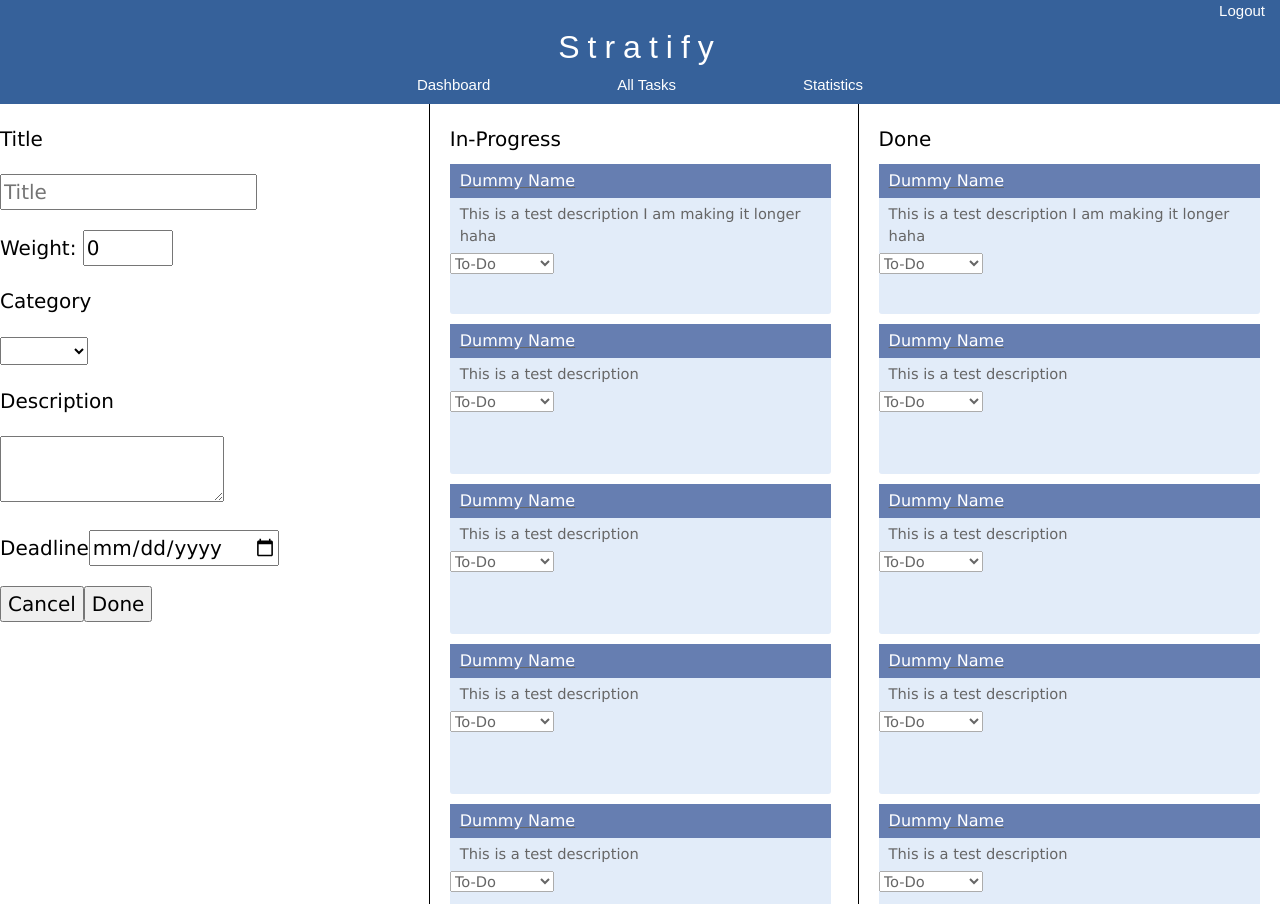
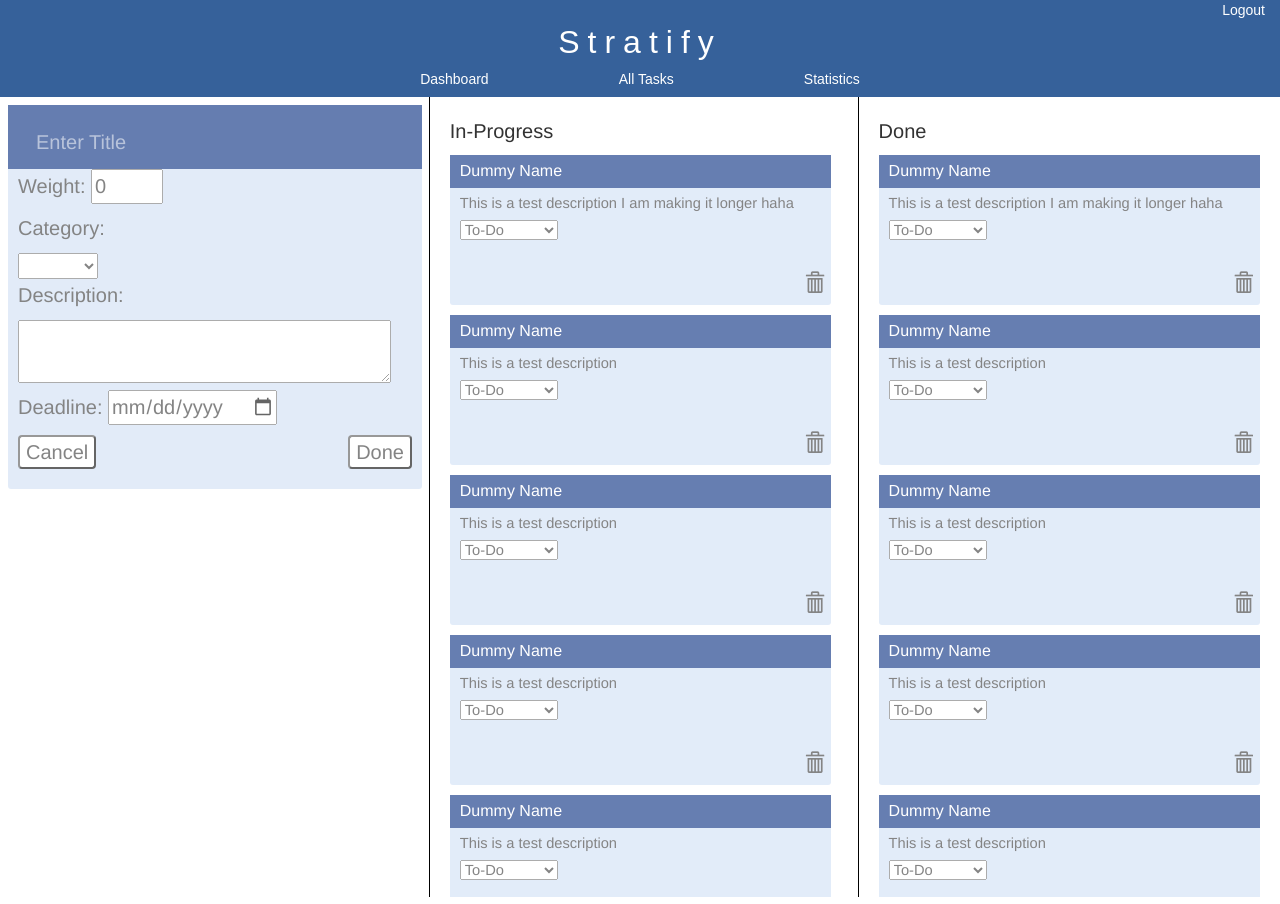
Before and after one commit to richatenany/408Project, an Angular app in the folder public/: page / in a window 1280 px wide. Both pictures are taken after a click on the button 36 px from the left and 139 px from the top of the page. Built offline with nearby package versions, Linux system fonts and the light colour scheme.

Commit message:
UI changes

```diff
--- a/public/src/app/add-task/add-task.component.css
+++ b/public/src/app/add-task/add-task.component.css
@@ -0,0 +1,48 @@
+
+#titleInput{
+    padding: 8px;
+    margin-left: 10px;
+    border-radius: 5px;
+    width: 90%;
+    margin-top: 10px;
+    font-size: 20px;
+    background-color: transparent;
+    color: white;
+    border: none;
+}
+.card{
+    width: 98%;
+    /* height: 500px; */
+    background-color:rgb(207, 223, 245);
+    opacity: .8;
+    opacity: .6;
+    border-radius: 3px;
+    margin-left: 8px;
+    margin-top: 8px;
+    padding-bottom: 20px;
+}
+.card_header{
+    width: 100%;
+    background-color: #00287D;
+    padding: 5px 10px;
+    color: white;
+}
+.style{
+    margin-left: 10px;
+}
+#btn1{
+    border-radius: 4px;
+    background-color: white;
+    margin-left: 10px;
+    max-width: 100%;
+}
+#btn2{
+    float: right;
+    margin-right: 10px;
+    border-radius: 4px;
+    background-color: white;
+}
+.inputStyle{
+    margin-left: 10px;
+    width: 90%;
+}
--- a/public/src/app/add-task/add-task.component.html
+++ b/public/src/app/add-task/add-task.component.html
@@ -1,18 +1,22 @@
 <div class='wrapper'>
-    <p>Title</p>
-    <input type='text' placeholder='Title' name='title' [(ngModel)]='title' >
-    <p>Weight: <input type='number' name='weight' min="0" max="12" [(ngModel)]='weight'></p>
-    <p>Category</p>
-    <select [(ngModel)]='category' name='category'>
-        <option value='Health'>Health</option>
-        <option value='Health'>Work</option>
-        <option value='Health'>Social</option>
-    </select>
-    <p>Description</p>
-    <textarea [(ngModel)]='description' name='description'></textarea>
-    <p>Deadline<input type='date' [(ngModel)]='date' name='date'></p>
-    <div class='bottom'>
-        <button (click)=cancelPressed()>Cancel</button>
-        <button (click)=donePressed()>Done</button>
+    <div class="card">
+        <div class="card_header">
+            <input id="titleInput" type='text' placeholder='Enter Title' name='title' [(ngModel)]='title'>
+        </div>
+        <p class="style">Weight: <input type='number' name='weight' min="0" max="12" [(ngModel)]='weight'></p>
+        <p class="style">Category: </p>
+        <select class="style" [(ngModel)]='category' name='category'>
+            <option value='Health'>Health</option>
+            <option value='Health'>Work</option>
+            <option value='Health'>Social</option>
+        </select>
+        <p class="style">Description: </p>
+        <textarea class="inputStyle" [(ngModel)]='description' name='description'></textarea>
+        <p class="style">Deadline: <input type='date' [(ngModel)]='date' name='date'></p>
+        <div class='bottom'>
+            <button id="btn1" (click)=cancelPressed()>Cancel</button>
+            <button id="btn2" (click)=donePressed()>Done</button>
+        </div>
     </div>
+
 </div>
--- a/public/src/app/task-card/task-card.component.css
+++ b/public/src/app/task-card/task-card.component.css
@@ -43,3 +43,11 @@ p.taskDescription{
 select{
     font-size: 11pt;
 }
+.dropdown{
+    margin-left: 10px;
+}
+#remove{
+    float: right;
+    margin-right: 7px;
+    top: 20%;
+}
--- a/public/src/app/task-card/task-card.component.html
+++ b/public/src/app/task-card/task-card.component.html
@@ -1,3 +1,7 @@
+<script src="https://maxcdn.bootstrapcdn.com/bootstrap/3.3.7/js/bootstrap.min.js"></script>
+<link rel="stylesheet" href="https://maxcdn.bootstrapcdn.com/bootstrap/3.3.7/css/bootstrap.min.css">
+<script src="https://ajax.googleapis.com/ajax/libs/jquery/3.2.1/jquery.min.js"></script>
+
 <div class="card">
     <a href='#' (click)="taskClicked()">
         <div class="card_header">
@@ -14,4 +18,5 @@
             <option>Done</option>
         </select>
     </div>
+    <span id="remove" class="glyphicon glyphicon-trash"></span>
 </div>
--- a/public/src/app/task-info/task-info.component.css
+++ b/public/src/app/task-info/task-info.component.css
@@ -0,0 +1,21 @@
+.card{
+    margin-top: 10px;
+    width: 100%;
+    height: 600px;
+    background-color:rgb(207, 223, 245);
+    opacity: .8;
+    opacity: .6;
+    border-radius: 3px;
+}
+.card_header{
+    width: 100%;
+    background-color: #00287D;
+    padding: 5px 10px;
+    margin-top: 60px;
+    color: white;
+}
+p.taskName{
+    font-size: 12pt;
+    margin: 0px;
+    height: 25px;
+}
--- a/public/src/app/task-info/task-info.component.html
+++ b/public/src/app/task-info/task-info.component.html
@@ -1,2 +1,11 @@
-<p>task-info works!</p>
-<p>taskID: {{taskID}}</p>
+<!-- <p>task-info works!</p> -->
+
+<div class="card">
+            <div class="card_header">
+                <p class='taskName'>{{taskName}} Dummy Name</p>
+            </div>
+        <div class="card_info">
+            <p class='taskDescription'>{{description}}</p>
+            <p>taskID: {{taskID}}!!</p>
+        </div>
+</div>
```
